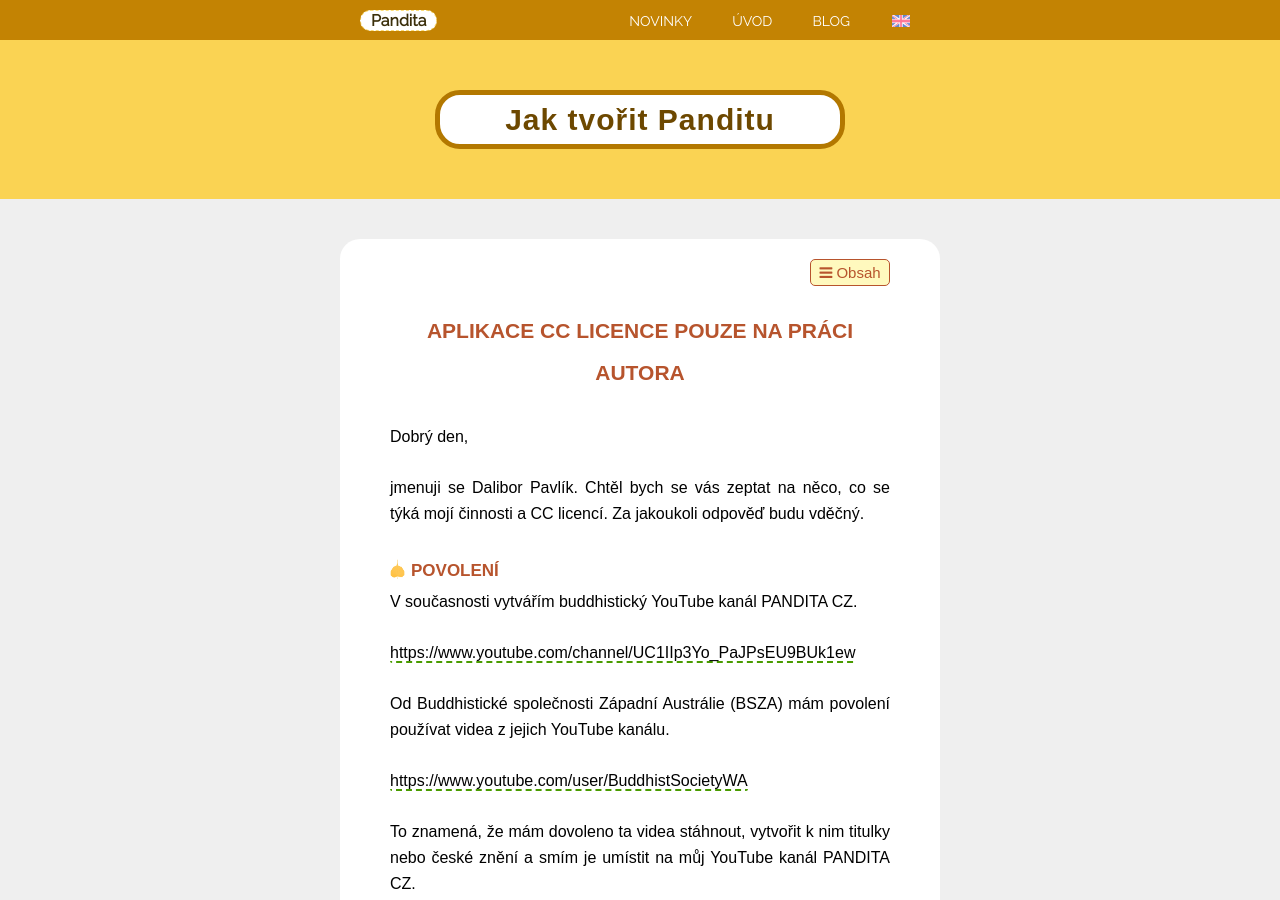
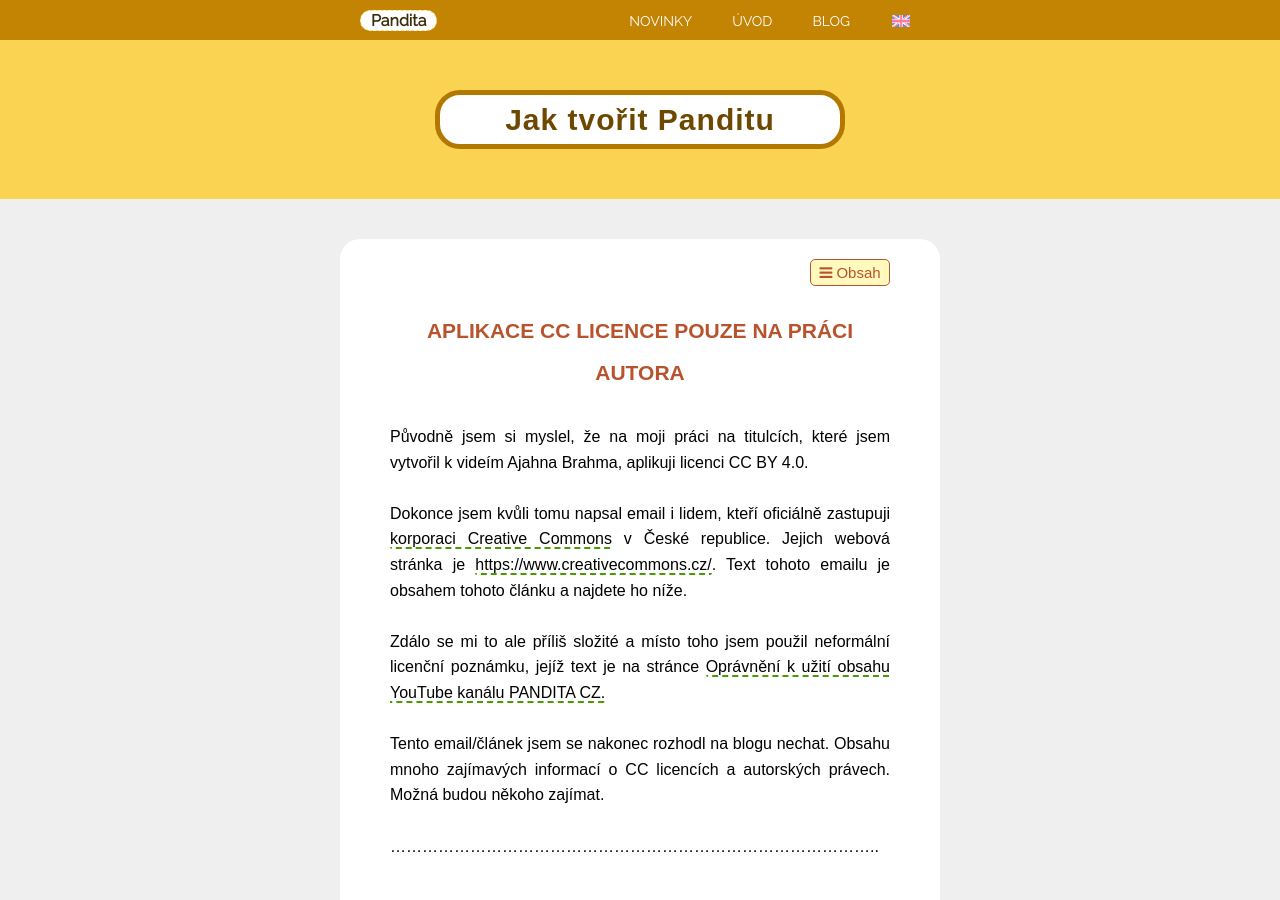
Before and after one commit to Borek78/jak-tvorit-panditu, a Jekyll site: the page built from aplikace-cc-licence-pouze-na-praci-autora.md, in a window 1280 px wide and 900 px high. Built offline with Jekyll 4.4.1, drawn with Linux system fonts in a browser that asks for light colours.

```diff
--- a/content/cc-email/1-cc-email-povoleni.md
+++ b/content/cc-email/1-cc-email-povoleni.md
@@ -1,4 +1,16 @@
 # Aplikace CC licence pouze na práci autora
+
+Původně jsem si myslel, že na moji práci na titulcích, které jsem vytvořil k videím Ajahna Brahma, aplikuji licenci CC BY 4.0.<br><br>
+
+Dokonce jsem kvůli tomu napsal email i lidem, kteří oficiálně zastupuji [korporaci Creative Commons](https://creativecommons.org/) v České republice. Jejich webová stránka je [https://www.creativecommons.cz/](https://www.creativecommons.cz/). Text tohoto emailu je obsahem tohoto článku a najdete ho níže.<br><br>
+
+Zdálo se mi to ale příliš složité a místo toho jsem použil neformální licenční poznámku, jejíž text je na stránce [Oprávnění k užití obsahu YouTube kanálu PANDITA CZ.](opravneni-k-uziti-obsahu-youtube-kanalu-pandita-cz.html)<br><br>
+
+Tento email/článek jsem se nakonec rozhodl na blogu nechat. Obsahu mnoho zajímavých informací o CC licencích a autorských právech. Možná budou někoho zajímat.<br><br>
+
+............................................................................................
+
+<br><br>
 
 <div style="">Dobrý den,</div><br>
 
```
Also changed, not shown: opravneni-k-uziti-obsahu-youtube-kanalu-pandita-cz.md (+4 -2 lines), povoleni-k-uzivani-videi-a-nahravek.md (renamed from povoleni-k-uzivani-videi-nahravek-a-titulku.md, +4 -2 lines).
